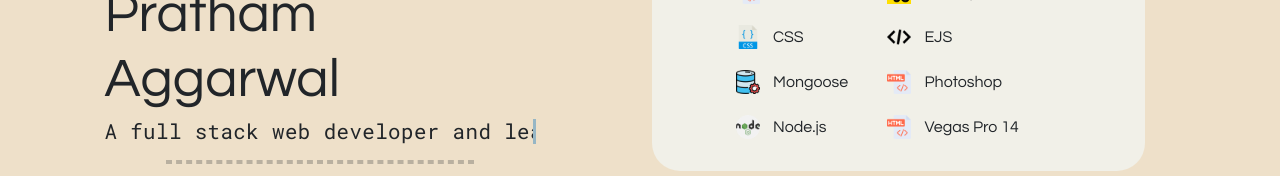
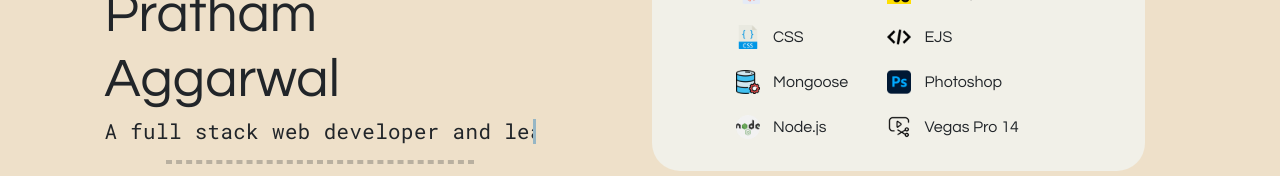
Before and after one commit to pratham16a/pratham16a.github.io, a plain HTML site: page index.html in a window 1280 px wide. Shown: the part 314-490 px from the top of the page. Drawn offline with nearby package versions, Linux system fonts and the light colour scheme.

Commit message:
icons updated

```diff
--- a/index.html
+++ b/index.html
@@ -90,13 +90,13 @@
                                 <tr>
                                     <td><img src="icons/database.png" alt="" srcset="" class="icon"></td>
                                     <td>Mongoose</td>
-                                    <td><img src="icons/html.png" alt="" srcset="" class="icon"></td>
+                                    <td><img src="icons/photoshop.png" alt="" srcset="" class="icon"></td>
                                     <td>Photoshop</td>
                                 </tr>
                                 <tr>
                                     <td><img src="icons/nodejs.png" alt="" srcset="" class="icon"></td>
                                     <td>Node.js</td>
-                                    <td><img src="icons/html.png" alt="" srcset="" class="icon"></td>
+                                    <td><img src="icons/video-editor.png" alt="" srcset="" class="icon"></td>
                                     <td>Vegas Pro 14</td>
                                 </tr>
                             </table>
```
Also changed, not shown: icons/photoshop.png (added), icons/video-editor.png (added).
